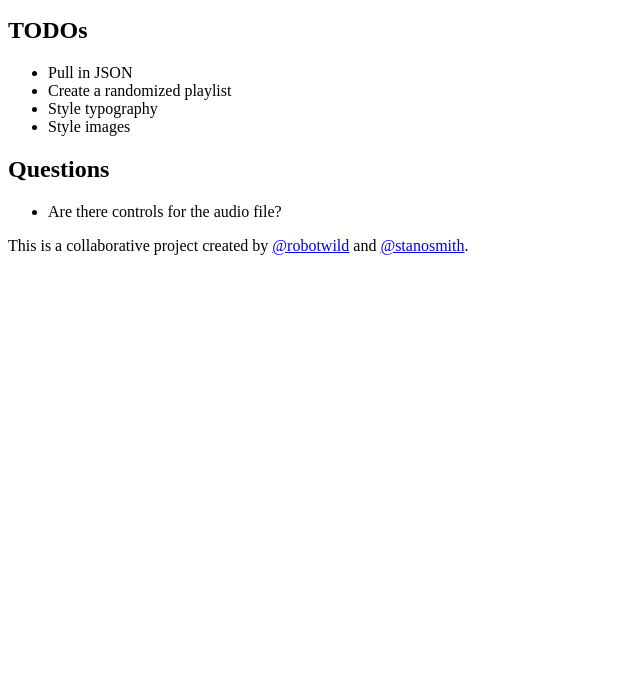
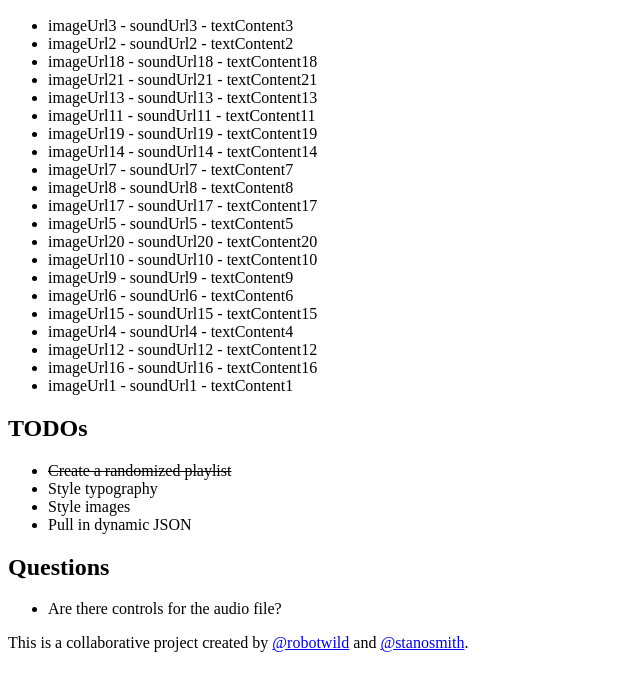
Before and after one commit to stanosmith/random-art-experiment, a website: page src/index.html in a window 1280 px wide. Shown: the part 50-740 px from the top of the page, without its empty margins (0-640 px from the left). Drawn offline with Linux system fonts and the light colour scheme.

Commit message:
Create grouped JSON data

```diff
--- a/src/index.html
+++ b/src/index.html
@@ -18,10 +18,10 @@
 
     <h2>TODOs</h2>
     <ul>
-      <li>Pull in JSON</li>
-      <li>Create a randomized playlist</li>
+      <li><strike>Create a randomized playlist</strike></li>
       <li>Style typography</li>
       <li>Style images</li>
+      <li>Pull in dynamic JSON</li>
     </ul>
 
     <h2>Questions</h2>
--- a/src/js/app.js
+++ b/src/js/app.js
@@ -5,100 +5,233 @@
 (function ($) {
   'use strict';
 
-  var mockData = {
-    'images': [
+  var mockData = [
     {
-        'imageName': 'ImageName1',
-        'imageUrl': 'ImageUrl1',
-        'imageAlt': 'ImageAlt1',
-        'imageAuthor': 'ImageAuthor1'
+      'imageUrl': 'imageUrl1',
+      'imageAuthor': 'imageAuthor1',
+      'imageAlt': 'imageAlt1',
+      'soundName': 'soundName1',
+      'soundUrl': 'soundUrl1',
+      'soundAuthor': 'soundAuthor1',
+      'textContent': 'textContent1',
+      'textAuthor': 'textAuthor1'
     },
     {
-        'imageName': 'ImageName2',
-        'imageUrl': 'ImageUrl2',
-        'imageAlt': 'ImageAlt2',
-        'imageAuthor': 'ImageAuthor2'
+      'imageUrl': 'imageUrl2',
+      'imageAuthor': 'imageAuthor2',
+      'imageAlt': 'imageAlt2',
+      'soundName': 'soundName2',
+      'soundUrl': 'soundUrl2',
+      'soundAuthor': 'soundAuthor2',
+      'textContent': 'textContent2',
+      'textAuthor': 'textAuthor2'
     },
     {
-        'imageName': 'ImageName3',
-        'imageUrl': 'ImageUrl3',
-        'imageAlt': 'ImageAlt3',
-        'imageAuthor': 'ImageAuthor3'
+      'imageUrl': 'imageUrl3',
+      'imageAuthor': 'imageAuthor3',
+      'imageAlt': 'imageAlt3',
+      'soundName': 'soundName3',
+      'soundUrl': 'soundUrl3',
+      'soundAuthor': 'soundAuthor3',
+      'textContent': 'textContent3',
+      'textAuthor': 'textAuthor3'
     },
     {
-        'imageName': 'ImageName4',
-        'imageUrl': 'ImageUrl4',
-        'imageAlt': 'ImageAlt4',
-        'imageAuthor': 'ImageAuthor4'
+      'imageUrl': 'imageUrl4',
+      'imageAuthor': 'imageAuthor4',
+      'imageAlt': 'imageAlt4',
+      'soundName': 'soundName4',
+      'soundUrl': 'soundUrl4',
+      'soundAuthor': 'soundAuthor4',
+      'textContent': 'textContent4',
+      'textAuthor': 'textAuthor4'
     },
     {
-        'imageName': 'ImageName5',
-        'imageUrl': 'ImageUrl5',
-        'imageAlt': 'ImageAlt5',
-        'imageAuthor': 'ImageAuthor5'
-      }
-    ],
-    'sounds': [
-      {
-        'soundName': 'SoundName1',
-        'soundUrl': 'SoundUrl1',
-        'soundAuthor': 'SoundAuthor1'
+      'imageUrl': 'imageUrl5',
+      'imageAuthor': 'imageAuthor5',
+      'imageAlt': 'imageAlt5',
+      'soundName': 'soundName5',
+      'soundUrl': 'soundUrl5',
+      'soundAuthor': 'soundAuthor5',
+      'textContent': 'textContent5',
+      'textAuthor': 'textAuthor5'
     },
     {
-        'soundName': 'SoundName2',
-        'soundUrl': 'SoundUrl2',
-        'soundAuthor': 'SoundAuthor2'
+      'imageUrl': 'imageUrl6',
+      'imageAuthor': 'imageAuthor6',
+      'imageAlt': 'imageAlt6',
+      'soundName': 'soundName6',
+      'soundUrl': 'soundUrl6',
+      'soundAuthor': 'soundAuthor6',
+      'textContent': 'textContent6',
+      'textAuthor': 'textAuthor6'
     },
     {
-        'soundName': 'SoundName3',
-        'soundUrl': 'SoundUrl3',
-        'soundAuthor': 'SoundAuthor3'
+      'imageUrl': 'imageUrl7',
+      'imageAuthor': 'imageAuthor7',
+      'imageAlt': 'imageAlt7',
+      'soundName': 'soundName7',
+      'soundUrl': 'soundUrl7',
+      'soundAuthor': 'soundAuthor7',
+      'textContent': 'textContent7',
+      'textAuthor': 'textAuthor7'
     },
     {
-        'soundName': 'SoundName4',
-        'soundUrl': 'SoundUrl4',
-        'soundAuthor': 'SoundAuthor4'
+      'imageUrl': 'imageUrl8',
+      'imageAuthor': 'imageAuthor8',
+      'imageAlt': 'imageAlt8',
+      'soundName': 'soundName8',
+      'soundUrl': 'soundUrl8',
+      'soundAuthor': 'soundAuthor8',
+      'textContent': 'textContent8',
+      'textAuthor': 'textAuthor8'
     },
     {
-        'soundName': 'SoundName5',
-        'soundUrl': 'SoundUrl5',
-        'soundAuthor': 'SoundAuthor5'
-      }
-    ],
-    'texts': [
-      {
-        'textContent': 'TextContent1',
-        'textAuthor': 'TextAuthor1'
+      'imageUrl': 'imageUrl9',
+      'imageAuthor': 'imageAuthor9',
+      'imageAlt': 'imageAlt9',
+      'soundName': 'soundName9',
+      'soundUrl': 'soundUrl9',
+      'soundAuthor': 'soundAuthor9',
+      'textContent': 'textContent9',
+      'textAuthor': 'textAuthor9'
     },
     {
-        'textContent': 'TextContent2',
-        'textAuthor': 'TextAuthor2'
+      'imageUrl': 'imageUrl10',
+      'imageAuthor': 'imageAuthor10',
+      'imageAlt': 'imageAlt10',
+      'soundName': 'soundName10',
+      'soundUrl': 'soundUrl10',
+      'soundAuthor': 'soundAuthor10',
+      'textContent': 'textContent10',
+      'textAuthor': 'textAuthor10'
     },
     {
-        'textContent': 'TextContent3',
-        'textAuthor': 'TextAuthor3'
+      'imageUrl': 'imageUrl11',
+      'imageAuthor': 'imageAuthor11',
+      'imageAlt': 'imageAlt11',
+      'soundName': 'soundName11',
+      'soundUrl': 'soundUrl11',
+      'soundAuthor': 'soundAuthor11',
+      'textContent': 'textContent11',
+      'textAuthor': 'textAuthor11'
     },
     {
-        'textContent': 'TextContent4',
-        'textAuthor': 'TextAuthor4'
+      'imageUrl': 'imageUrl12',
+      'imageAuthor': 'imageAuthor12',
+      'imageAlt': 'imageAlt12',
+      'soundName': 'soundName12',
+      'soundUrl': 'soundUrl12',
+      'soundAuthor': 'soundAuthor12',
+      'textContent': 'textContent12',
+      'textAuthor': 'textAuthor12'
     },
     {
-        'textContent': 'TextContent5',
-        'textAuthor': 'TextAuthor5'
+      'imageUrl': 'imageUrl13',
+      'imageAuthor': 'imageAuthor13',
+      'imageAlt': 'imageAlt13',
+      'soundName': 'soundName13',
+      'soundUrl': 'soundUrl13',
+      'soundAuthor': 'soundAuthor13',
+      'textContent': 'textContent13',
+      'textAuthor': 'textAuthor13'
+    },
+    {
+      'imageUrl': 'imageUrl14',
+      'imageAuthor': 'imageAuthor14',
+      'imageAlt': 'imageAlt14',
+      'soundName': 'soundName14',
+      'soundUrl': 'soundUrl14',
+      'soundAuthor': 'soundAuthor14',
+      'textContent': 'textContent14',
+      'textAuthor': 'textAuthor14'
+    },
+    {
+      'imageUrl': 'imageUrl15',
+      'imageAuthor': 'imageAuthor15',
+      'imageAlt': 'imageAlt15',
+      'soundName': 'soundName15',
+      'soundUrl': 'soundUrl15',
+      'soundAuthor': 'soundAuthor15',
+      'textContent': 'textContent15',
+      'textAuthor': 'textAuthor15'
+    },
+    {
+      'imageUrl': 'imageUrl16',
+      'imageAuthor': 'imageAuthor16',
+      'imageAlt': 'imageAlt16',
+      'soundName': 'soundName16',
+      'soundUrl': 'soundUrl16',
+      'soundAuthor': 'soundAuthor16',
+      'textContent': 'textContent16',
+      'textAuthor': 'textAuthor16'
+    },
+    {
+      'imageUrl': 'imageUrl17',
+      'imageAuthor': 'imageAuthor17',
+      'imageAlt': 'imageAlt17',
+      'soundName': 'soundName17',
+      'soundUrl': 'soundUrl17',
+      'soundAuthor': 'soundAuthor17',
+      'textContent': 'textContent17',
+      'textAuthor': 'textAuthor17'
+    },
+    {
+      'imageUrl': 'imageUrl18',
+      'imageAuthor': 'imageAuthor18',
+      'imageAlt': 'imageAlt18',
+      'soundName': 'soundName18',
+      'soundUrl': 'soundUrl18',
+      'soundAuthor': 'soundAuthor18',
+      'textContent': 'textContent18',
+      'textAuthor': 'textAuthor18'
+    },
+    {
+      'imageUrl': 'imageUrl19',
+      'imageAuthor': 'imageAuthor19',
+      'imageAlt': 'imageAlt19',
+      'soundName': 'soundName19',
+      'soundUrl': 'soundUrl19',
+      'soundAuthor': 'soundAuthor19',
+      'textContent': 'textContent19',
+      'textAuthor': 'textAuthor19'
+    },
+    {
+      'imageUrl': 'imageUrl20',
+      'imageAuthor': 'imageAuthor20',
+      'imageAlt': 'imageAlt20',
+      'soundName': 'soundName20',
+      'soundUrl': 'soundUrl20',
+      'soundAuthor': 'soundAuthor20',
+      'textContent': 'textContent20',
+      'textAuthor': 'textAuthor20'
+    },
+    {
+      'imageUrl': 'imageUrl21',
+      'imageAuthor': 'imageAuthor21',
+      'imageAlt': 'imageAlt21',
+      'soundName': 'soundName21',
+      'soundUrl': 'soundUrl21',
+      'soundAuthor': 'soundAuthor21',
+      'textContent': 'textContent21',
+      'textAuthor': 'textAuthor21'
     }
-    ]
-  };
+  ];
 
   init();
 
   function init() {
-    var images = shuffle(mockData.images);
-    var sounds = shuffle(mockData.sounds);
-    var texts = shuffle(mockData.texts);
+    var randomizedData = shuffle(mockData);
+    var separator = ' - ';
 
-    console.log(images);
-    console.log(sounds);
-    console.log(texts);
+    $.each(randomizedData, function (index, item) {
+      console.log(index);
+      console.log(item);
+
+      // TODO: Add list items
+      $('#playlist').append('<li>' + item.imageUrl + separator + item.soundUrl + separator + item.textContent + '</li>');
+
+    });
   }
 
 
```
Lines whose indentation alone changed are shown as unchanged.
